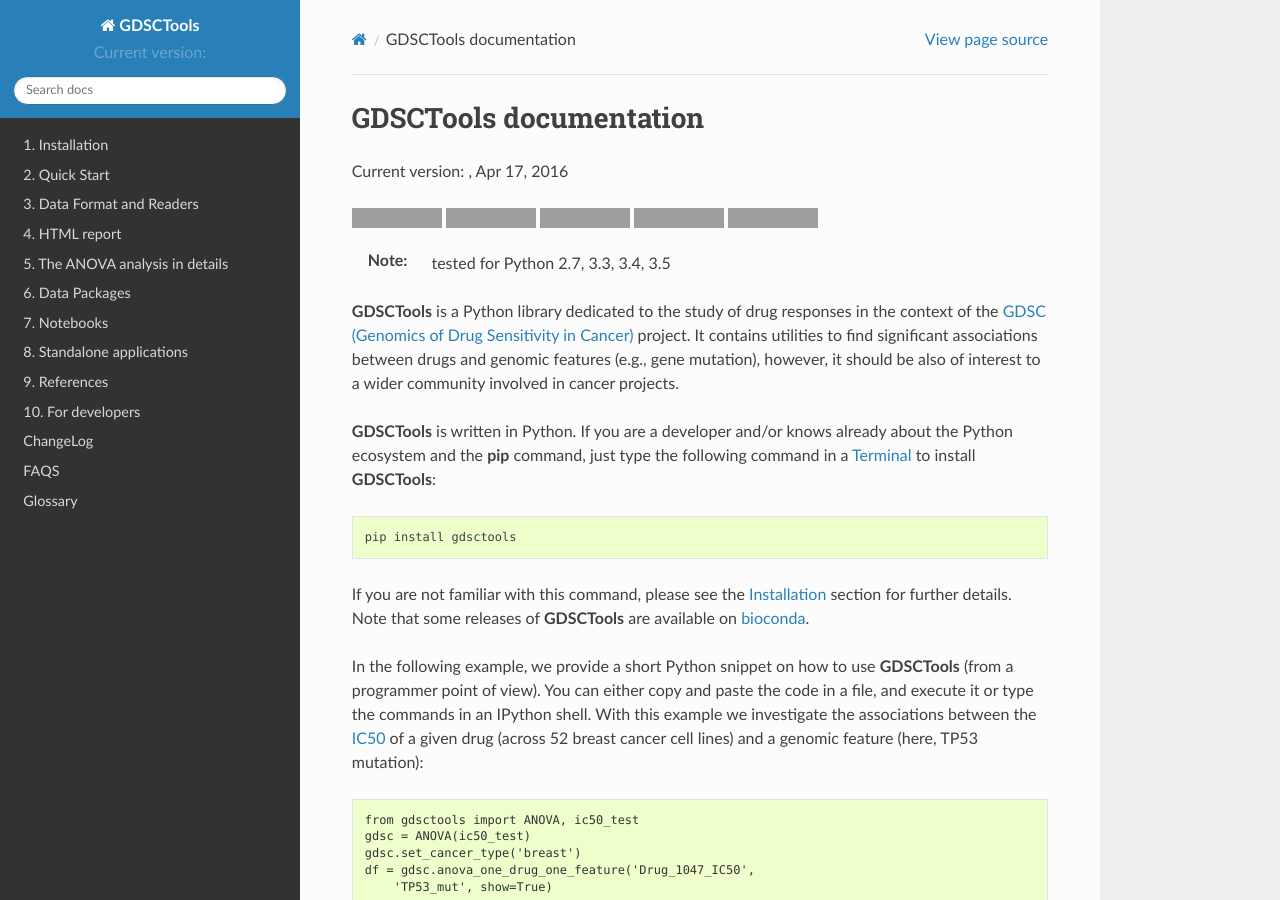
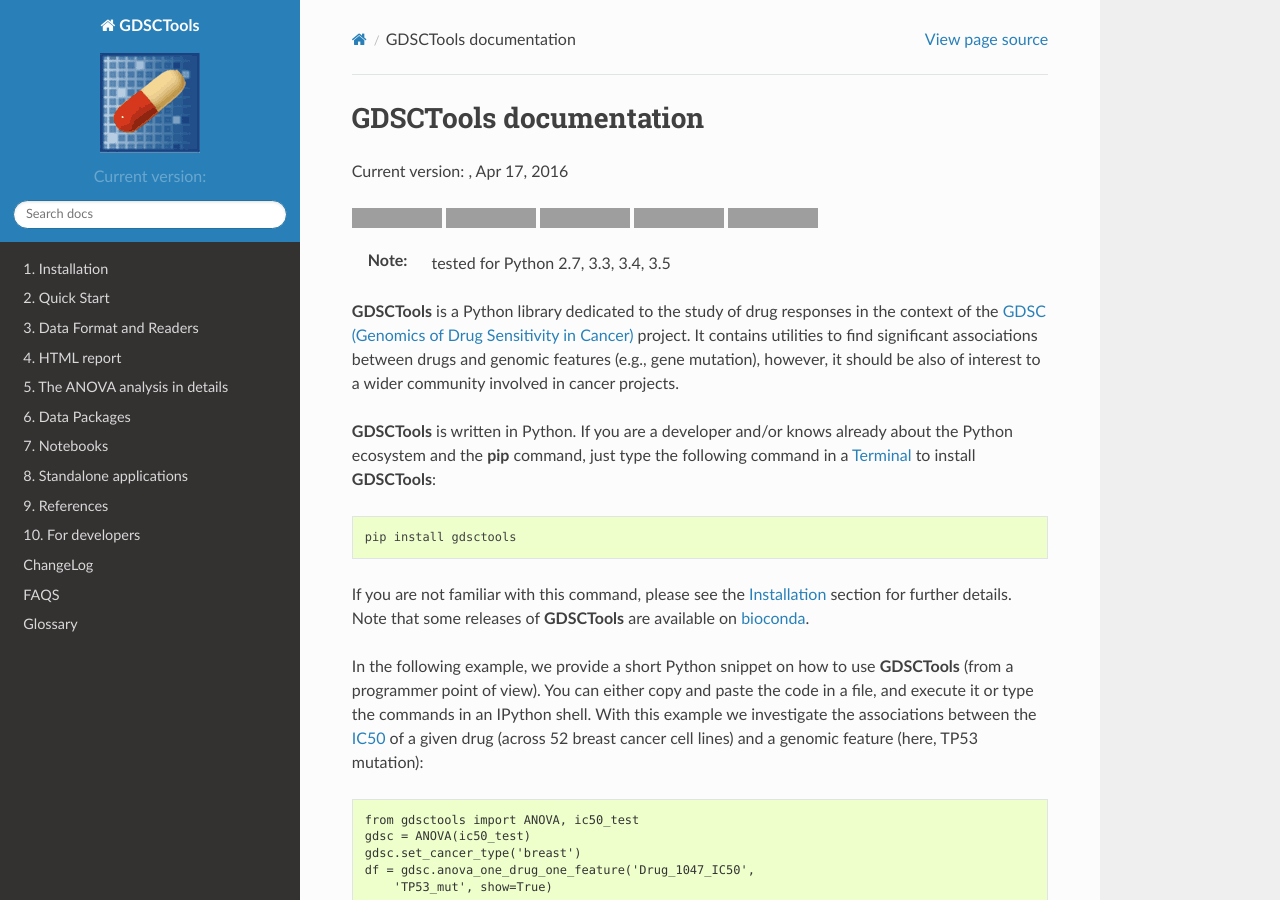
Before and after one commit to CancerRxGene/gdsctools, a Sphinx documentation site: the page built from doc/source/index.rst, in a window 1280 px wide and 900 px high. Built offline with Sphinx 7.4.7 and the Read the Docs theme 2.0.0, drawn with Linux system fonts in a browser that asks for light colours; formulas are drawn with MathJax 3; pages that are not in the unit, such as notebooks, are missing from menus; the version number could not be read and is left out; grey boxes are pictures that could not be loaded.

Commit message:
update links to images

```diff
--- a/doc/source/conf.py
+++ b/doc/source/conf.py
@@ -36,6 +36,8 @@
 import easydev
 from easydev import get_path_sphinx_themes
 
+#import warnings
+#warnings.simplefilter("ignore","exceptions.Warning")
 
 # -- General configuration -----------------------------------------------------
 
@@ -162,12 +164,12 @@
 
 # The name of an image file (relative to this directory) to place at the top
 # of the sidebar.
-html_logo = "../../share/data/images/crx_logo.png"
+html_logo = "../../gdsctools/data/images/crx_logo.png"
 
 # The name of an image file (within the static path) to use as favicon of the
 # docs.  This file should be a Windows icon file (.ico) being 16x16 or 32x32
 # pixels large.
-html_favicon = "../../share/data/images/crx_logo.ico"
+html_favicon = "../../gdsctools/data/images/crx_logo.ico"
 
 # Add any paths that contain custom static files (such as style sheets) here,
 # relative to this directory. They are copied after the builtin static files,
```
